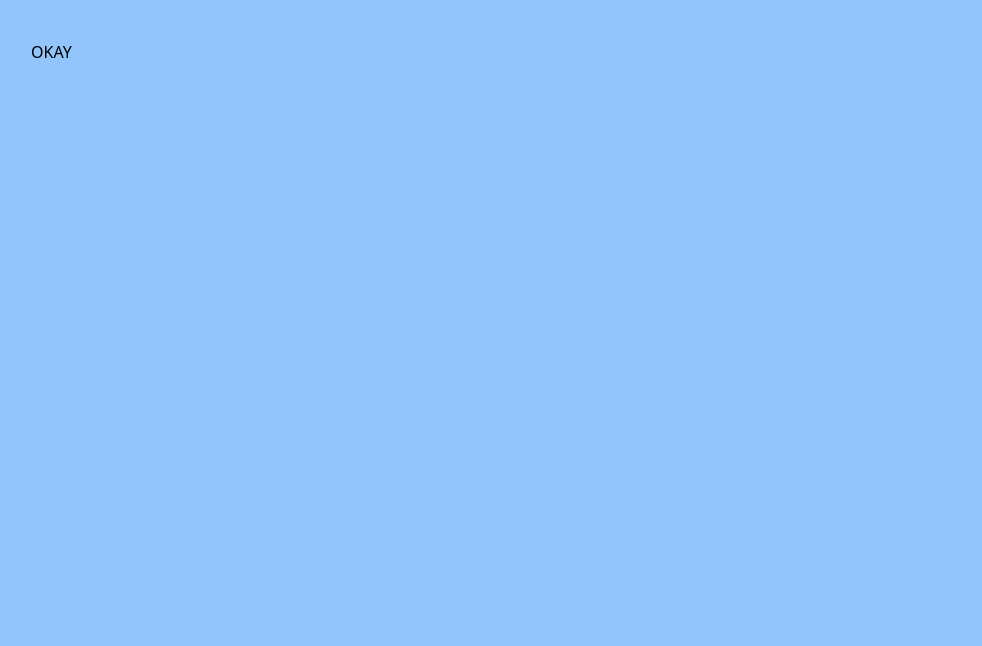
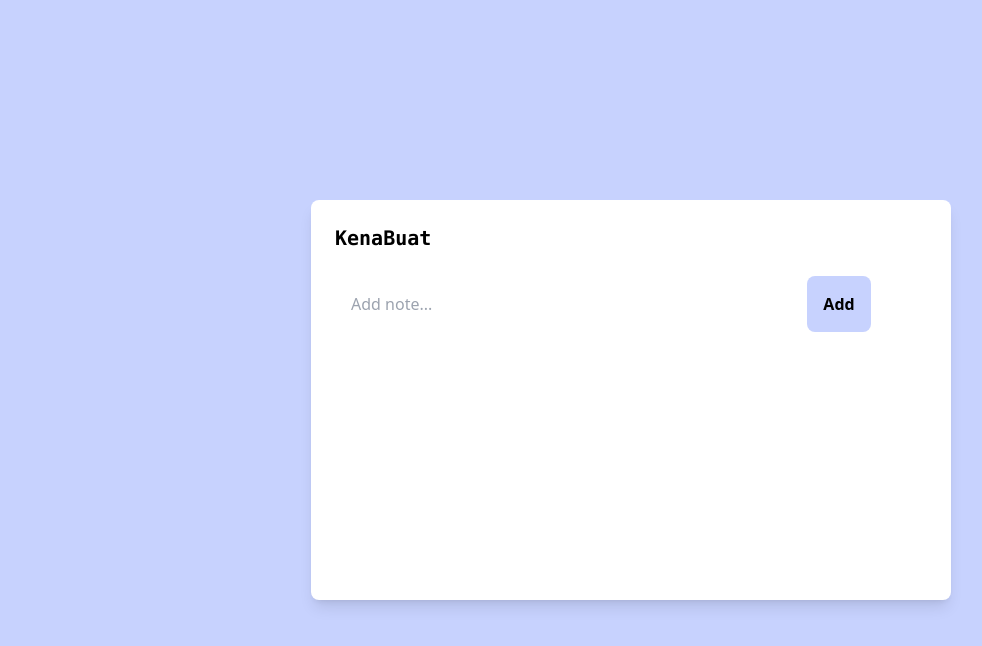
Before and after one commit to TFayyadh/KenaBuat, a website: page public/index.html in a window 1280 px wide. Shown: the whole page, without its empty margins (9-991 px from the left). Drawn offline with Linux system fonts and the light colour scheme; a web font is replaced by a local one.

Commit message:
Added input, logo name and add button

```diff
--- a/public/index.html
+++ b/public/index.html
@@ -6,8 +6,15 @@
   <title>KenaBuat</title>
   <link rel="stylesheet" href="css/output.css">
 </head>
-<body class="bg-blue-300">
-  <h1 class="m-10">OKAY</h1>
+<body class="bg-indigo-200">
+  <div class=" bg-white rounded-lg my-[25vh] mx-auto w-[50%] h-[50vh] flex flex-col shadow-lg">
+    <div class="logo font-mono font-semibold text-xl m-6">KenaBuat</div>
+    <div class="input flex ">
+      <input class="mx-6 p-4 w-[65%] items-center" type="text" id="input-box" placeholder="Add note...">
+      <button class="w-[10%] p-4 mx-8 bg-indigo-200 rounded-lg font-semibold ">Add</button>
+    </div>
+    <div class="checklist"></div>
+  </div>
 
 </body>
 </html>
```
Also changed, not shown: public/css/output.css.
